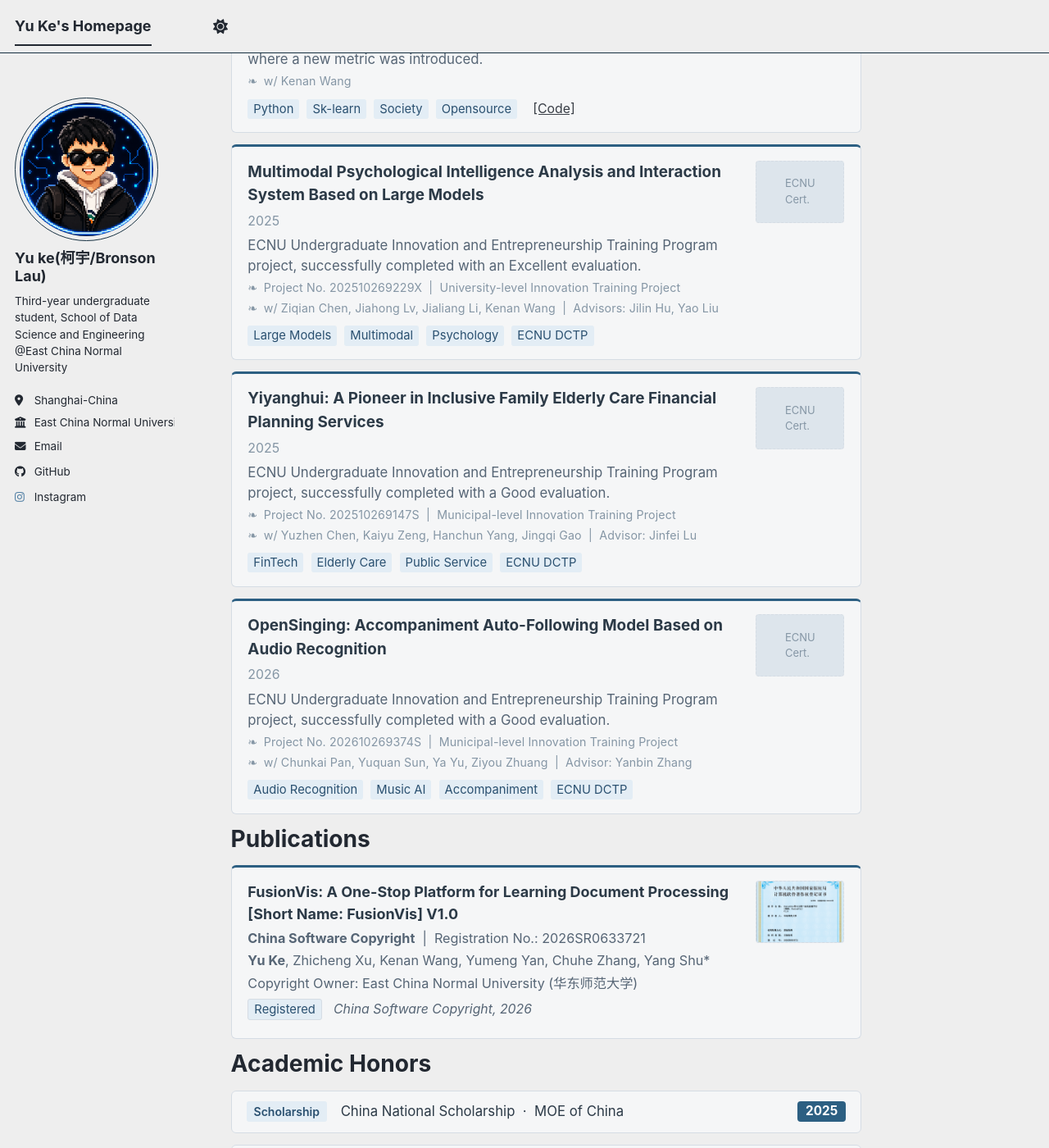
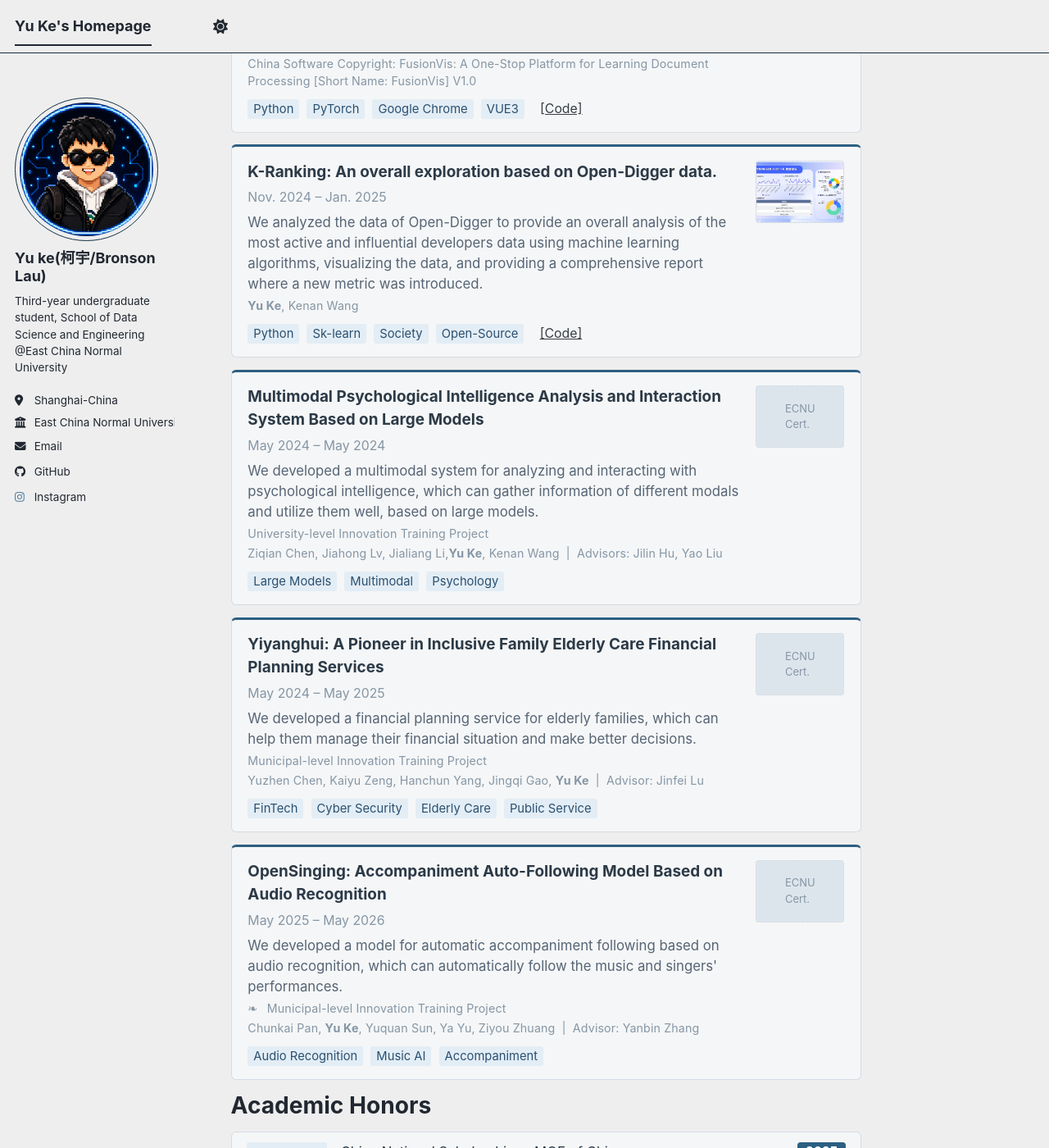
Before and after one commit to BronsonLau/BronsonLau.github.io, a Jekyll site: the page built from _pages/about.md, in a window 1280 px wide and 1400 px high, scrolled down 973 px. Shown: the whole window at 82% size. Built offline with Jekyll 4.4.1, drawn with Linux system fonts in a browser that asks for light colours; a script bundle is joined from its source files by our own code; library files that are not in the unit come from our copies; some of the changed text lies outside the part shown.

Commit message:
projects

```diff
--- a/_pages/about.md
+++ b/_pages/about.md
@@ -218,6 +218,67 @@ Educations
 -->
 
 
+Publications
+======
+
+<div class="hp-card hp-feature-card">
+  <div style="flex:1; min-width:0;">
+    <div style="font-weight:bold; font-size:1em; line-height:1.5; color:var(--hp-body-text);">
+      FusionVis: A One-Stop Platform for Learning Document Processing [Short Name: FusionVis] V1.0
+    </div>
+    <div style="color:var(--hp-muted-text); font-size:0.9em; margin:0.2em 0;">
+      <strong>China Software Copyright</strong> &nbsp;|&nbsp; Registration No.: 2026SR0633721
+    </div>
+    <div style="color:var(--hp-muted-text); font-size:0.9em; margin:0.2em 0;">
+      <strong>Yu Ke</strong>, Zhicheng Xu, Kenan Wang, Yumeng Yan, Chuhe Zhang, Yang Shu*
+    </div>
+    <div style="color:var(--hp-muted-text); font-size:0.9em; margin:0.2em 0;">
+      Copyright Owner: East China Normal University (华东师范大学)
+    </div>
+    <div style="margin:0.3em 0;">
+      <span class="hp-tag" style="border:1px solid var(--hp-card-border);">Registered</span>
+      &nbsp;<em style="color:var(--hp-muted-text); font-size:0.88em;">China Software Copyright, 2026</em>
+    </div>
+  </div>
+  <div class="hp-img-slot">
+    <img src="/images/fusionvis_copyright.png" alt="thumbnail" style="width:100%;height:100%;object-fit:cover;">
+  </div>
+</div>
+
+<!-- PUBLICATION TEMPLATE:
+
+<div class="hp-card" style="border-left:4px solid var(--hp-accent); display:flex; align-items:flex-start;">
+  <div style="flex:1; min-width:0;">
+    <div style="font-weight:bold; font-size:1em; line-height:1.5; color:var(--hp-body-text);">
+      Paper Title: A Detailed and Descriptive Title for the Work
+    </div>
+    <div style="color:var(--hp-muted-text); font-size:0.9em; margin:0.2em 0;">
+      <strong>Your Name</strong>, Co-author One, Co-author Two, Co-author Three
+    </div>
+    <div style="margin:0.3em 0;">
+      <span class="hp-tag" style="background:#0c2d18; color:#4fb870; border:1px solid #1a5c30;">Published</span>
+      &nbsp;<em style="color:var(--hp-muted-text); font-size:0.88em;">Conference/Journal Name (Abbrev.), Year</em>
+      &nbsp;<span style="color:var(--hp-dim-text); margin:0 2px;">·</span>
+      <span class="hp-tag">Oral / Poster</span>
+    </div>
+    <div style="margin-top:0.4em; font-size:0.88em;">
+      <a href="#">[Paper]</a>
+      <a href="#" style="margin-left:8px;">[arXiv]</a>
+      <a href="#" style="margin-left:8px;">[Code]</a>
+      <a href="#" style="margin-left:8px;">[Slides]</a>
+      <a href="#" style="margin-left:8px;">[BibTeX]</a>
+    </div>
+  </div>
+  <div class="hp-img-slot">
+    <img src="/images/xxx.png" alt="thumbnail" style="width:100%;height:100%;object-fit:cover;">
+  </div>
+</div>
+
+-->
+
+
+
+
 Projects & Exploring
 ======
 
@@ -229,7 +290,7 @@ Projects & Exploring
     </div>
     <div style="margin:0.35em 0 0.5em; color:var(--hp-muted-text); font-size:0.93em;">
       We developed a comprehensive platform for college students to aggregate their Powerpoint files and academic reading materials to explore complex topics with ease.
-    <span style="display:block; margin-top:3px; font-size:0.85em; color:var(--hp-dim-text); letter-spacing:0.01em;">&#x2767;&ensp;w/ Zhicheng Xu, Kenan Wang, Yumeng Yan, Chuhe Zhang</span>
+    <span style="display:block; margin-top:3px; font-size:0.85em; color:var(--hp-dim-text); letter-spacing:0.01em;"><strong>Yu Ke</strong>, Zhicheng Xu, Kenan Wang, Yumeng Yan, Chuhe Zhang</span>
     <span style="display:block; margin-top:3px; font-size:0.85em; color:var(--hp-dim-text); letter-spacing:0.01em;">China Software Copyright: FusionVis: A One-Stop Platform for Learning Document Processing [Short Name: FusionVis] V1.0</span>
     </div>
     <div>
@@ -254,13 +315,13 @@ Projects & Exploring
     </div>
     <div style="margin:0.35em 0 0.5em; color:var(--hp-muted-text); font-size:0.93em;">
       We analyzed the data of Open-Digger to provide an overall analysis of the most active and influential developers data using machine learning algorithms, visualizing the data, and providing a comprehensive report where a new metric was introduced.
-    <span style="display:block; margin-top:3px; font-size:0.85em; color:var(--hp-dim-text); letter-spacing:0.01em;">&#x2767;&ensp;w/ Kenan Wang</span>
+    <span style="display:block; margin-top:3px; font-size:0.85em; color:var(--hp-dim-text); letter-spacing:0.01em;"><strong>Yu Ke</strong>, Kenan Wang</span>
     </div>
     <div>
       <span class="hp-tag">Python</span>
       <span class="hp-tag">Sk-learn</span>
       <span class="hp-tag">Society</span>
-      <span class="hp-tag">Opensource</span>
+      <span class="hp-tag">Open-Source</span>
       &nbsp;
       <a href="https://github.com/BronsonLau/OpenRank_OpenSourceContribution" style="font-size:0.88em;">[Code]</a>
     </div>
@@ -274,18 +335,17 @@ Projects & Exploring
   <div style="flex:1; min-width:0;">
     <div style="display:flex; justify-content:space-between; align-items:center; flex-wrap:wrap; gap:0.3em;">
       <span style="font-weight:bold; font-size:1.05em; color:var(--hp-body-text);">Multimodal Psychological Intelligence Analysis and Interaction System Based on Large Models</span>
-      <span style="color:var(--hp-dim-text); font-size:0.88em;">2025</span>
+      <span style="color:var(--hp-dim-text); font-size:0.88em;">May 2024 – May 2024</span>
     </div>
     <div style="margin:0.35em 0 0.5em; color:var(--hp-muted-text); font-size:0.93em;">
-      ECNU Undergraduate Innovation and Entrepreneurship Training Program project, successfully completed with an Excellent evaluation.
-      <span style="display:block; margin-top:3px; font-size:0.85em; color:var(--hp-dim-text); letter-spacing:0.01em;">&#x2767;&ensp;Project No. 202510269229X &nbsp;|&nbsp; University-level Innovation Training Project</span>
-      <span style="display:block; margin-top:3px; font-size:0.85em; color:var(--hp-dim-text); letter-spacing:0.01em;">&#x2767;&ensp;w/ Ziqian Chen, Jiahong Lv, Jialiang Li, Kenan Wang &nbsp;|&nbsp; Advisors: Jilin Hu, Yao Liu</span>
+      We developed a multimodal system for analyzing and interacting with psychological intelligence, which can gather information of different modals and utilize them well,  based on large models.
+      <span style="display:block; margin-top:3px; font-size:0.85em; color:var(--hp-dim-text); letter-spacing:0.01em;">University-level Innovation Training Project</span>
+      <span style="display:block; margin-top:3px; font-size:0.85em; color:var(--hp-dim-text); letter-spacing:0.01em;">Ziqian Chen, Jiahong Lv, Jialiang Li,<strong>Yu Ke</strong>, Kenan Wang &nbsp;|&nbsp; Advisors: Jilin Hu, Yao Liu</span>
     </div>
     <div>
       <span class="hp-tag">Large Models</span>
       <span class="hp-tag">Multimodal</span>
       <span class="hp-tag">Psychology</span>
-      <span class="hp-tag">ECNU DCTP</span>
     </div>
   </div>
   <div class="hp-img-slot">ECNU<br>Cert.</div>
@@ -295,18 +355,18 @@ Projects & Exploring
   <div style="flex:1; min-width:0;">
     <div style="display:flex; justify-content:space-between; align-items:center; flex-wrap:wrap; gap:0.3em;">
       <span style="font-weight:bold; font-size:1.05em; color:var(--hp-body-text);">Yiyanghui: A Pioneer in Inclusive Family Elderly Care Financial Planning Services</span>
-      <span style="color:var(--hp-dim-text); font-size:0.88em;">2025</span>
+      <span style="color:var(--hp-dim-text); font-size:0.88em;">May 2024 – May 2025</span>
     </div>
     <div style="margin:0.35em 0 0.5em; color:var(--hp-muted-text); font-size:0.93em;">
-      ECNU Undergraduate Innovation and Entrepreneurship Training Program project, successfully completed with a Good evaluation.
-      <span style="display:block; margin-top:3px; font-size:0.85em; color:var(--hp-dim-text); letter-spacing:0.01em;">&#x2767;&ensp;Project No. 202510269147S &nbsp;|&nbsp; Municipal-level Innovation Training Project</span>
-      <span style="display:block; margin-top:3px; font-size:0.85em; color:var(--hp-dim-text); letter-spacing:0.01em;">&#x2767;&ensp;w/ Yuzhen Chen, Kaiyu Zeng, Hanchun Yang, Jingqi Gao &nbsp;|&nbsp; Advisor: Jinfei Lu</span>
+      We developed a financial planning service for elderly families, which can help them manage their financial situation and make better decisions.
+      <span style="display:block; margin-top:3px; font-size:0.85em; color:var(--hp-dim-text); letter-spacing:0.01em;">Municipal-level Innovation Training Project</span>
+      <span style="display:block; margin-top:3px; font-size:0.85em; color:var(--hp-dim-text); letter-spacing:0.01em;">Yuzhen Chen, Kaiyu Zeng, Hanchun Yang, Jingqi Gao, <strong>Yu Ke</strong> &nbsp;|&nbsp; Advisor: Jinfei Lu</span>
     </div>
     <div>
       <span class="hp-tag">FinTech</span>
+      <span class="hp-tag">Cyber Security</span>
       <span class="hp-tag">Elderly Care</span>
       <span class="hp-tag">Public Service</span>
-      <span class="hp-tag">ECNU DCTP</span>
     </div>
   </div>
   <div class="hp-img-slot">ECNU<br>Cert.</div>
@@ -316,18 +376,17 @@ Projects & Exploring
   <div style="flex:1; min-width:0;">
     <div style="display:flex; justify-content:space-between; align-items:center; flex-wrap:wrap; gap:0.3em;">
       <span style="font-weight:bold; font-size:1.05em; color:var(--hp-body-text);">OpenSinging: Accompaniment Auto-Following Model Based on Audio Recognition</span>
-      <span style="color:var(--hp-dim-text); font-size:0.88em;">2026</span>
+      <span style="color:var(--hp-dim-text); font-size:0.88em;">May 2025 – May 2026</span>
     </div>
     <div style="margin:0.35em 0 0.5em; color:var(--hp-muted-text); font-size:0.93em;">
-      ECNU Undergraduate Innovation and Entrepreneurship Training Program project, successfully completed with a Good evaluation.
-      <span style="display:block; margin-top:3px; font-size:0.85em; color:var(--hp-dim-text); letter-spacing:0.01em;">&#x2767;&ensp;Project No. 202610269374S &nbsp;|&nbsp; Municipal-level Innovation Training Project</span>
-      <span style="display:block; margin-top:3px; font-size:0.85em; color:var(--hp-dim-text); letter-spacing:0.01em;">&#x2767;&ensp;w/ Chunkai Pan, Yuquan Sun, Ya Yu, Ziyou Zhuang &nbsp;|&nbsp; Advisor: Yanbin Zhang</span>
+      We developed a model for automatic accompaniment following based on audio recognition, which can automatically follow the music and singers' performances.
+      <span style="display:block; margin-top:3px; font-size:0.85em; color:var(--hp-dim-text); letter-spacing:0.01em;">&#x2767;&ensp; Municipal-level Innovation Training Project</span>
+      <span style="display:block; margin-top:3px; font-size:0.85em; color:var(--hp-dim-text); letter-spacing:0.01em;">Chunkai Pan, <strong>Yu Ke</strong>, Yuquan Sun, Ya Yu, Ziyou Zhuang &nbsp;|&nbsp; Advisor: Yanbin Zhang</span>
     </div>
     <div>
       <span class="hp-tag">Audio Recognition</span>
       <span class="hp-tag">Music AI</span>
       <span class="hp-tag">Accompaniment</span>
-      <span class="hp-tag">ECNU DCTP</span>
     </div>
   </div>
   <div class="hp-img-slot">ECNU<br>Cert.</div>
@@ -386,65 +445,6 @@ COMING SOON... -->
       <a href="#" style="margin-left:8px;">[PDF]</a>
       <a href="#" style="margin-left:8px;">[Code]</a>
       <a href="#" style="margin-left:8px;">[Project Page]</a>
-    </div>
-  </div>
-  <div class="hp-img-slot">
-    <img src="/images/xxx.png" alt="thumbnail" style="width:100%;height:100%;object-fit:cover;">
-  </div>
-</div>
-
--->
-
-
-Publications
-======
-
-<div class="hp-card hp-feature-card">
-  <div style="flex:1; min-width:0;">
-    <div style="font-weight:bold; font-size:1em; line-height:1.5; color:var(--hp-body-text);">
-      FusionVis: A One-Stop Platform for Learning Document Processing [Short Name: FusionVis] V1.0
-    </div>
-    <div style="color:var(--hp-muted-text); font-size:0.9em; margin:0.2em 0;">
-      <strong>China Software Copyright</strong> &nbsp;|&nbsp; Registration No.: 2026SR0633721
-    </div>
-    <div style="color:var(--hp-muted-text); font-size:0.9em; margin:0.2em 0;">
-      <strong>Yu Ke</strong>, Zhicheng Xu, Kenan Wang, Yumeng Yan, Chuhe Zhang, Yang Shu*
-    </div>
-    <div style="color:var(--hp-muted-text); font-size:0.9em; margin:0.2em 0;">
-      Copyright Owner: East China Normal University (华东师范大学)
-    </div>
-    <div style="margin:0.3em 0;">
-      <span class="hp-tag" style="border:1px solid var(--hp-card-border);">Registered</span>
-      &nbsp;<em style="color:var(--hp-muted-text); font-size:0.88em;">China Software Copyright, 2026</em>
-    </div>
-  </div>
-  <div class="hp-img-slot">
-    <img src="/images/fusionvis_copyright.png" alt="thumbnail" style="width:100%;height:100%;object-fit:cover;">
-  </div>
-</div>
-
-<!-- PUBLICATION TEMPLATE:
-
-<div class="hp-card" style="border-left:4px solid var(--hp-accent); display:flex; align-items:flex-start;">
-  <div style="flex:1; min-width:0;">
-    <div style="font-weight:bold; font-size:1em; line-height:1.5; color:var(--hp-body-text);">
-      Paper Title: A Detailed and Descriptive Title for the Work
-    </div>
-    <div style="color:var(--hp-muted-text); font-size:0.9em; margin:0.2em 0;">
-      <strong>Your Name</strong>, Co-author One, Co-author Two, Co-author Three
-    </div>
-    <div style="margin:0.3em 0;">
-      <span class="hp-tag" style="background:#0c2d18; color:#4fb870; border:1px solid #1a5c30;">Published</span>
-      &nbsp;<em style="color:var(--hp-muted-text); font-size:0.88em;">Conference/Journal Name (Abbrev.), Year</em>
-      &nbsp;<span style="color:var(--hp-dim-text); margin:0 2px;">·</span>
-      <span class="hp-tag">Oral / Poster</span>
-    </div>
-    <div style="margin-top:0.4em; font-size:0.88em;">
-      <a href="#">[Paper]</a>
-      <a href="#" style="margin-left:8px;">[arXiv]</a>
-      <a href="#" style="margin-left:8px;">[Code]</a>
-      <a href="#" style="margin-left:8px;">[Slides]</a>
-      <a href="#" style="margin-left:8px;">[BibTeX]</a>
     </div>
   </div>
   <div class="hp-img-slot">
```
